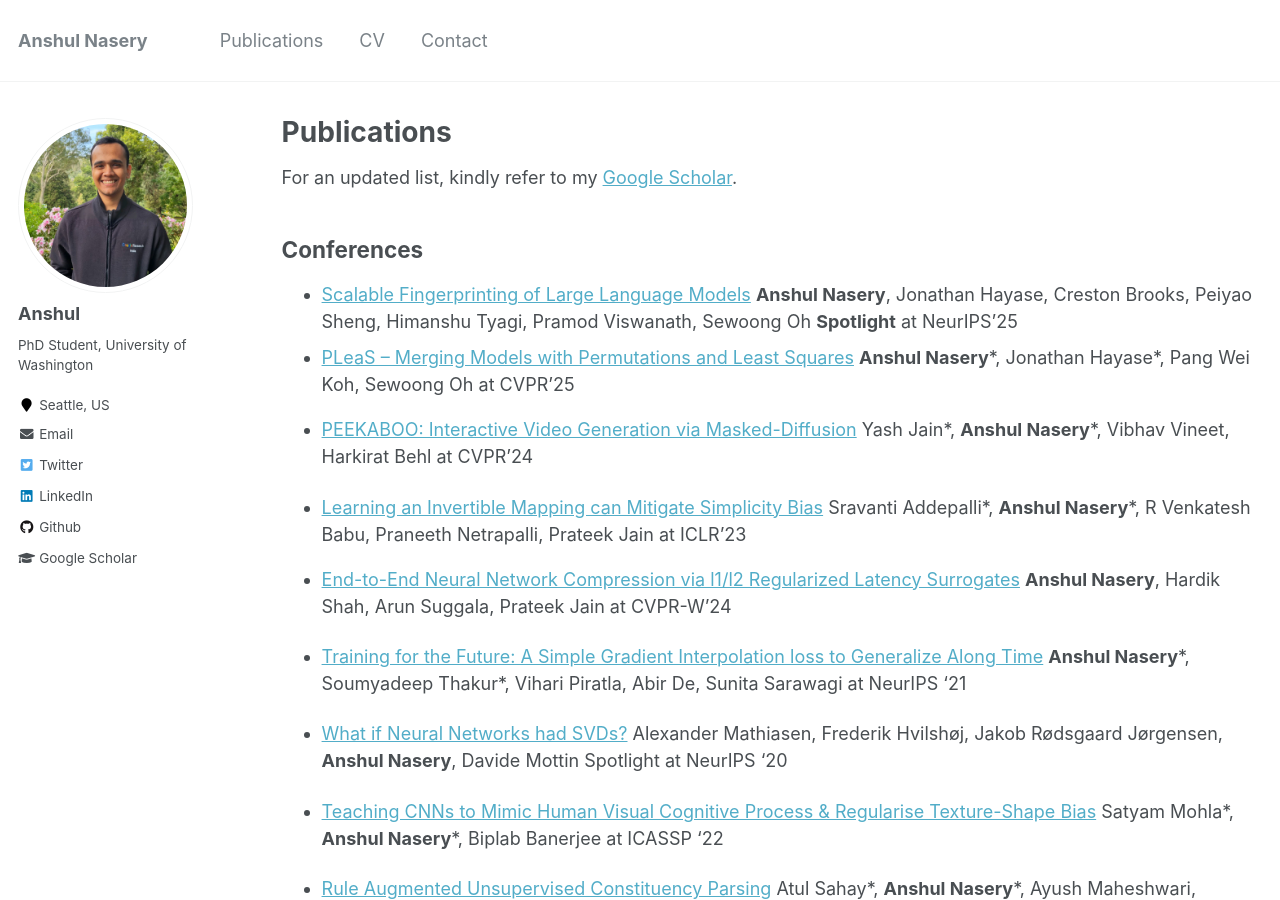
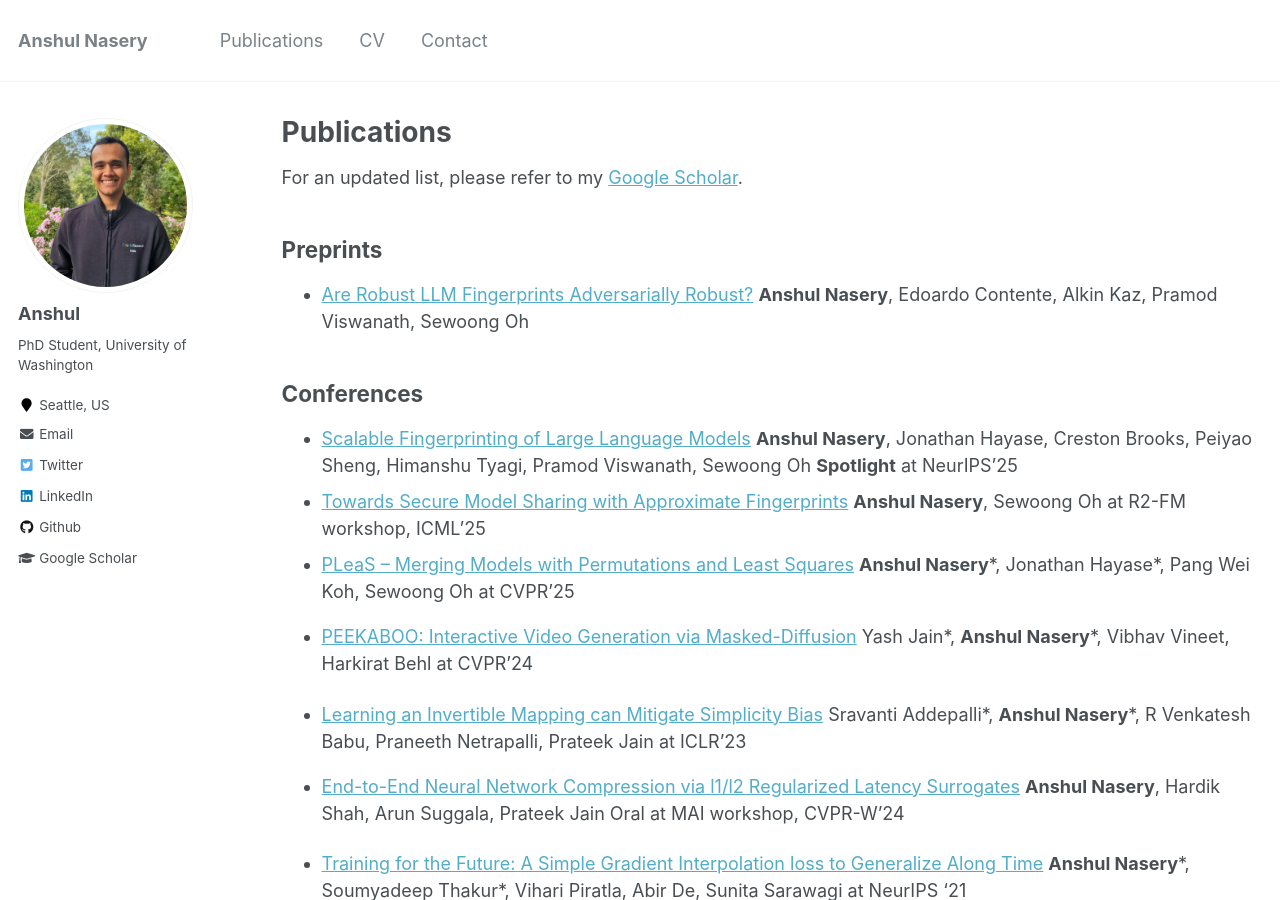
Before and after one commit to anshuln2/anshuln2.github.io, a Jekyll site: the page built from _pages/publications.md, in a window 1280 px wide and 900 px high. Built offline with Jekyll 4.4.1, drawn with Linux system fonts in a browser that asks for light colours.

Commit message:
Update publications.md

```diff
--- a/_pages/publications.md
+++ b/_pages/publications.md
@@ -5,15 +5,20 @@ permalink: /publications/
 author_profile: true
 ---
 
-For an updated list, kindly refer to my [Google Scholar](https://scholar.google.co.in/citations?user=lmvY2SMAAAAJ&hl=en).
+For an updated list, please refer to my [Google Scholar](https://scholar.google.co.in/citations?user=lmvY2SMAAAAJ&hl=en).
 
 
 
 
+## Preprints
+* [Are Robust LLM Fingerprints Adversarially Robust?](https://arxiv.org/abs/2509.26598)
+  	**Anshul Nasery**, Edoardo Contente, Alkin Kaz, Pramod Viswanath, Sewoong Oh
 
 ## Conferences
 * [Scalable Fingerprinting of Large Language Models](https://arxiv.org/abs/2502.07760)
   	**Anshul Nasery**, Jonathan Hayase, Creston Brooks, Peiyao Sheng, Himanshu Tyagi, Pramod Viswanath, Sewoong Oh **Spotlight** at NeurIPS'25
+* [Towards Secure Model Sharing with Approximate Fingerprints](https://openreview.net/pdf?id=Ppq5WwPTZ7)
+  	**Anshul Nasery**, Sewoong Oh at R2-FM workshop, ICML'25
 * [PLeaS -- Merging Models with Permutations and Least Squares](https://arxiv.org/abs/2407.02447)
 	 **Anshul Nasery**\*, Jonathan Hayase\*,  Pang Wei Koh, Sewoong Oh at CVPR'25
 * [PEEKABOO: Interactive Video Generation via Masked-Diffusion](https://arxiv.org/abs/2312.07509)
@@ -22,7 +27,7 @@ For an updated list, kindly refer to my [Google Scholar](https://scholar.google.
 * [Learning an Invertible Mapping can Mitigate Simplicity Bias](https://arxiv.org/abs/2210.01360)
 	Sravanti Addepalli\*, **Anshul Nasery**\*, R Venkatesh Babu, Praneeth Netrapalli, Prateek Jain at ICLR'23
 * [End-to-End Neural Network Compression via l1/l2 Regularized Latency Surrogates](https://ieeexplore.ieee.org/document/10678112)
-	**Anshul Nasery**, Hardik Shah, Arun Suggala, Prateek Jain at CVPR-W'24
+	**Anshul Nasery**, Hardik Shah, Arun Suggala, Prateek Jain Oral at MAI workshop, CVPR-W'24
 
 * [Training for the Future: A Simple Gradient Interpolation loss to Generalize Along Time](https://openreview.net/forum?id=U7SBcmRf65)
 **Anshul Nasery**\*, Soumyadeep Thakur\*, Vihari Piratla, Abir De, Sunita Sarawagi
```
